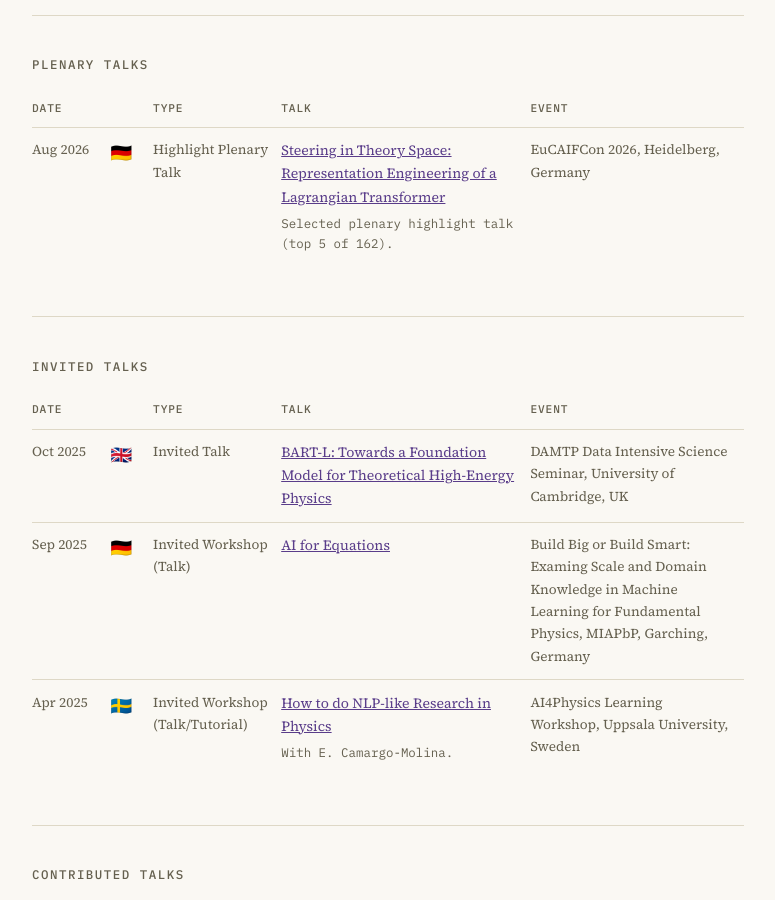
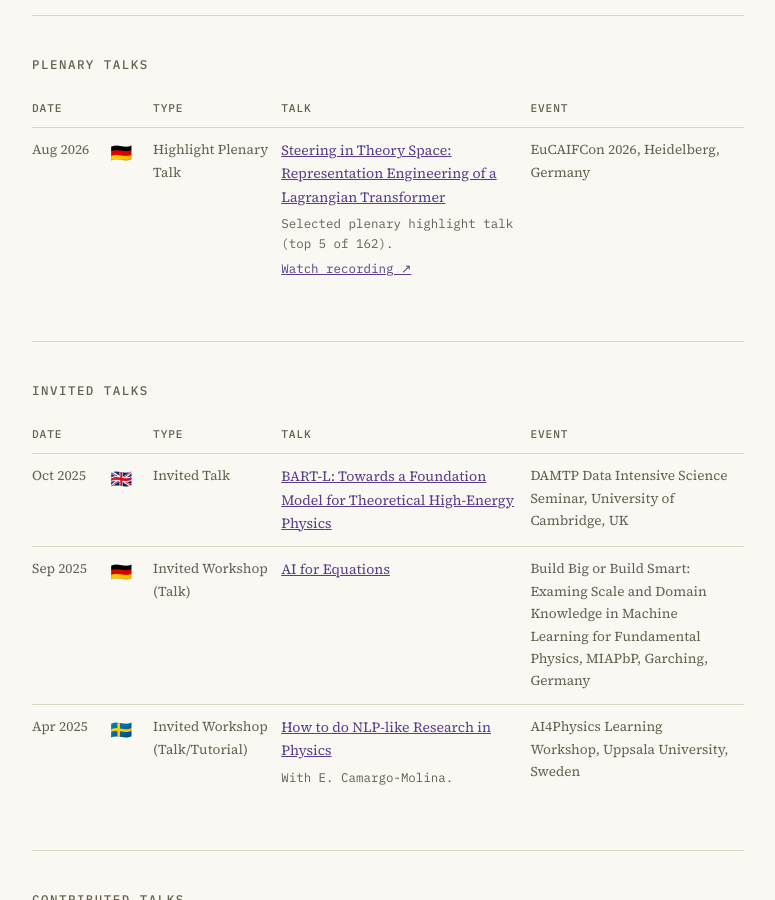
Before and after one commit to kys-sheng/kys-sheng.github.io, a Jekyll site: the page built from talks.html, in a window 1280 px wide and 900 px high, scrolled down 313 px. Shown: the whole window, without its empty margins (252-1027 px from the left). Built offline with Jekyll 4.4.1, drawn with Linux system fonts in a browser that asks for light colours.

Commit message:
Add recording link to EuCAIFCon plenary talk on Presentations page
Co-Authored-By: Claude Sonnet 5 <noreply@anthropic.com>
Claude-Session: https://claude.ai/code/session_0191DsVr1Nwx9izZDzbZMoAX

```diff
--- a/_data/talks.yml
+++ b/_data/talks.yml
@@ -1,5 +1,6 @@
 # --- Talks page. One entry per talk/poster, newest first. Copy a block   ---
-# --- below and edit it to add one. "note" and "slides" are optional.      ---
+# --- below and edit it to add one. "note", "slides", and "video" are      ---
+# --- optional.                                                            ---
 # --- "type" is used both for display and for the tally at the bottom of  ---
 # --- the page (it looks for the words Poster/Plenary/Invited/Flash/      ---
 # --- Workshop/Talk inside it), so keep using those words when you add    ---
@@ -32,6 +33,7 @@ talks:
     flag: "🇩🇪"
     indico: "https://indico.physi.uni-heidelberg.de/event/1277/contributions/4262/"
     note: "Selected plenary highlight talk (top 5 of 162)."
+    video: "https://www.youtube.com/live/hf0FknJq4-k?si=Zi0a3QIGZWlQCYk1&t=4066"
 
   - date: "Aug 2026"
     type: "Talk + Poster"
--- a/talks.html
+++ b/talks.html
@@ -26,6 +26,7 @@ title: Presentations
             <td data-label="Talk">
               {% if talk.indico and talk.indico != "" %}<a href="{{ talk.indico }}" target="_blank" rel="noopener">{{ talk.title }}</a>{% else %}{{ talk.title }}{% endif %}
               {% if talk.note %}<div class="talks-note">{{ talk.note }}</div>{% endif %}
+              {% if talk.video %}<div class="talks-note"><a href="{{ talk.video }}" target="_blank" rel="noopener">Watch recording ↗</a></div>{% endif %}
             </td>
             <td class="talks-event" data-label="Event">{{ talk.event }}</td>
           </tr>
@@ -54,6 +55,7 @@ title: Presentations
           <td data-label="Talk">
             {% if talk.indico and talk.indico != "" %}<a href="{{ talk.indico }}" target="_blank" rel="noopener">{{ talk.title }}</a>{% else %}{{ talk.title }}{% endif %}
             {% if talk.note %}<div class="talks-note">{{ talk.note }}</div>{% endif %}
+            {% if talk.video %}<div class="talks-note"><a href="{{ talk.video }}" target="_blank" rel="noopener">Watch recording ↗</a></div>{% endif %}
           </td>
           <td class="talks-event" data-label="Event">{{ talk.event }}</td>
         </tr>
@@ -83,6 +85,7 @@ title: Presentations
               <td data-label="Talk">
                 {% if talk.indico and talk.indico != "" %}<a href="{{ talk.indico }}" target="_blank" rel="noopener">{{ talk.title }}</a>{% else %}{{ talk.title }}{% endif %}
                 {% if talk.note %}<div class="talks-note">{{ talk.note }}</div>{% endif %}
+                {% if talk.video %}<div class="talks-note"><a href="{{ talk.video }}" target="_blank" rel="noopener">Watch recording ↗</a></div>{% endif %}
               </td>
               <td class="talks-event" data-label="Event">{{ talk.event }}</td>
             </tr>
@@ -117,6 +120,7 @@ title: Presentations
             <td data-label="Talk">
               {% if talk.indico and talk.indico != "" %}<a href="{{ talk.indico }}" target="_blank" rel="noopener">{{ talk.title }}</a>{% else %}{{ talk.title }}{% endif %}
               {% if talk.note %}<div class="talks-note">{{ talk.note }}</div>{% endif %}
+              {% if talk.video %}<div class="talks-note"><a href="{{ talk.video }}" target="_blank" rel="noopener">Watch recording ↗</a></div>{% endif %}
             </td>
             <td class="talks-event" data-label="Event">{{ talk.event }}</td>
           </tr>
```
